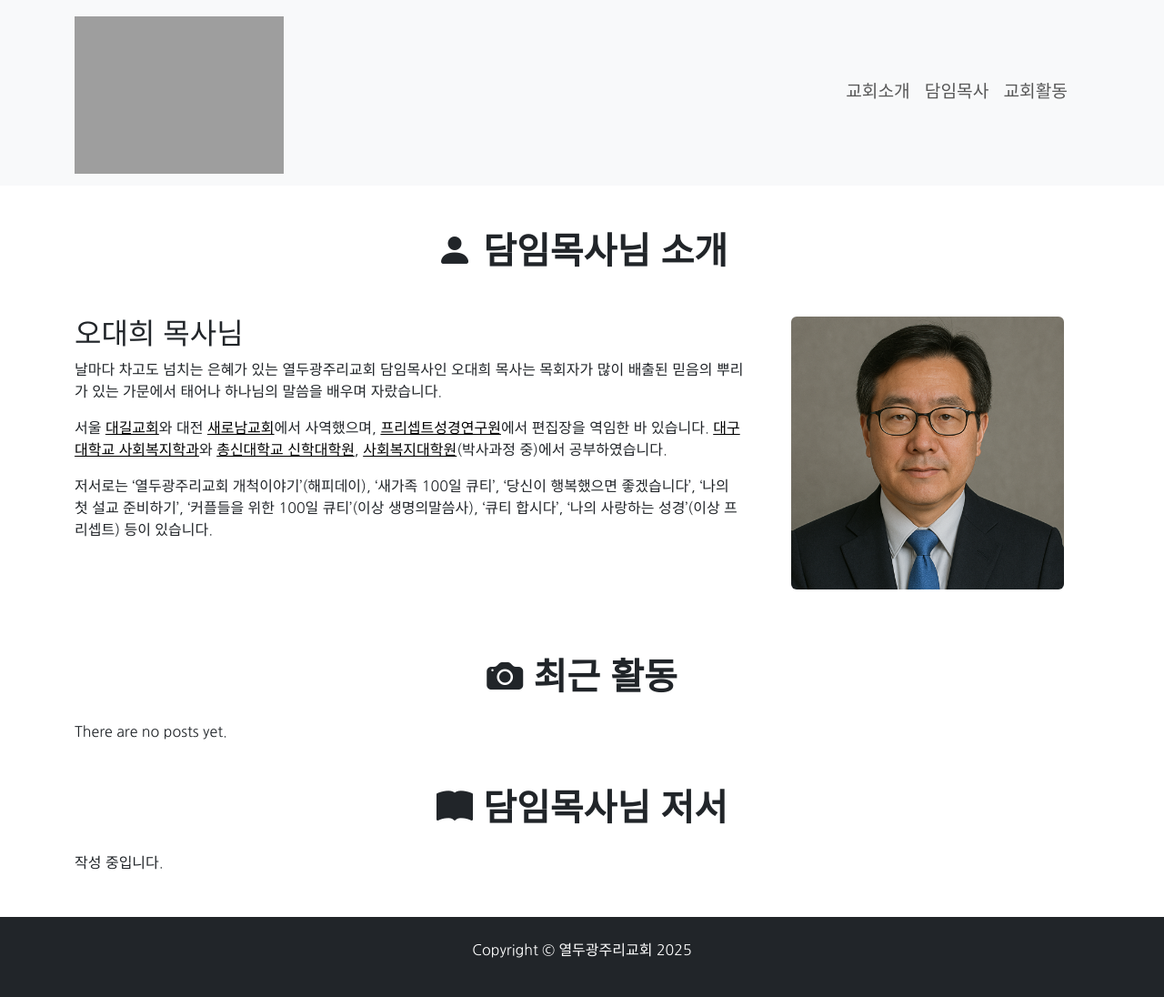
After one commit to chjs/12baskets, a Django app: page /pastor/ in a window 1280 px wide. The commit adds this page. Shown: the whole page at 91% size. Run offline with Django 5.2, Linux system fonts and the light colour scheme; data that the repository does not hold is empty; some libraries are stand-ins or nearby versions; grey boxes are pictures that could not be loaded.

Commit message:
added a draft of the pastor's introduction page.

```diff
--- a/blog/templates/blog/post_list.html
+++ b/blog/templates/blog/post_list.html
@@ -1,7 +1,7 @@
 {% extends 'base.html' %}
 
 {% block head_title %}
-교회활동 - 열두광주리교회
+열두광주리교회 - 교회활동
 {% endblock %}
 
 {% block content %}
--- /dev/null
+++ b/pages/templates/pages/pastor.html
@@ -0,0 +1,34 @@
+{% extends "base.html" %}
+
+{% load static %}
+
+{% block head_title %}
+열두광주리교회 - 담임목사님
+{% endblock %}
+
+{% block content %}
+<section>
+    <h1 class="text-center mt-5 mb-4"><i class="bi bi-person-fill"></i> 담임목사님 소개</h1>
+    <div class="mt-5">
+        <div class="row">
+            <div class="col-lg-8 order-2 order-lg-1">
+                <h2>오대희 목사님</h2>
+                <p>날마다 차고도 넘치는 은혜가 있는 열두광주리교회 담임목사인 오대희 목사는 목회자가 많이 배출된 믿음의 뿌리가 있는 가문에서 태어나 하나님의 말씀을 배우며 자랐습니다.</p>
+                <p>서울 <a href="http://www.daegil.net/" target="_blank" rel="noopener" class="custom-href">대길교회</a>와 대전 <a href="https://www.saeronam.or.kr/" target="_blank" rel="noopener" class="custom-href">새로남교회</a>에서 사역했으며, <a href="http://www.precept.or.kr/" target="_blank" rel="noopener" class="custom-href">프리셉트성경연구원</a>에서 편집장을 역임한 바 있습니다. <a href="https://dsw.daegu.ac.kr/" target="_blank" rel="noopener" class="custom-href">대구대학교 사회복지학과</a>와 <a href="https://csts.csu.ac.kr/" target="_blank" rel="noopener" class="custom-href">총신대학교 신학대학원</a>, <a href="https://social.csu.ac.kr/" target="_blank" rel="noopener" class="custom-href">사회복지대학원</a>(박사과정 중)에서 공부하였습니다.</p>
+                <p>저서로는 ‘열두광주리교회 개척이야기’(해피데이), ‘새가족 100일 큐티’, ‘당신이 행복했으면 좋겠습니다’, ‘나의 첫 설교 준비하기’, ‘커플들을 위한 100일 큐티’(이상 생명의말씀사), ‘큐티 합시다’, ‘나의 사랑하는 성경’(이상 프리셉트) 등이 있습니다.</p>
+            </div>
+            <div class="col-lg-4 order-1 order-lg-2 mb-4">
+                <img src="{% static 'pages/images/people/profile01.png' %}" alt="오대희 목사님" class="img-fluid rounded mx-auto d-block" style="max-width:300px; height:auto;">
+            </div>
+        </div>
+    </div>
+</section>
+
+{% include 'pages/recent_blog_posts.html' %}
+
+<section>
+    <h1 class="text-center mt-5 mb-4"><i class="bi bi-book-fill"></i> 담임목사님 저서</h1>
+    <p>작성 중입니다.</p>
+</section>
+
+{% endblock%}
--- a/pages/templates/pages/recent_blog_posts.html
+++ b/pages/templates/pages/recent_blog_posts.html
@@ -1,4 +1,4 @@
-<h1 class="text-center mt-5 mb-4"><i class="bi bi-camera-fill"></i> 교회 활동</h1>
+<h1 class="text-center mt-5 mb-4"><i class="bi bi-camera-fill"></i> 최근 활동</h1>
     {% if recent_blog_posts.exists %}
         <div class="row">
             {% for post in recent_blog_posts %}
--- a/pages/urls.py
+++ b/pages/urls.py
@@ -4,4 +4,5 @@ from . import views
 
 urlpatterns = [
     path('', views.index),
+    path('pastor/', views.pastor),
 ]
--- a/pages/views.py
+++ b/pages/views.py
@@ -16,3 +16,14 @@ def index(request):
             'recent_blog_posts': recent_blog_posts,
         }
     )
+
+def pastor(request):
+    recent_blog_posts = Post.objects.filter(tags__name="담임목사").order_by('-pk')[:4]
+
+    return render(
+        request,
+        'pages/pastor.html',
+        {
+            'recent_blog_posts': recent_blog_posts,
+        }
+    )
--- a/static/css/style.css
+++ b/static/css/style.css
@@ -25,7 +25,7 @@ h1 {
 
 .custom-href {
     color: black;
-    text-decoration: none;
+    text-decoration: underline;
 }
 
 .custom-href:hover {
```
